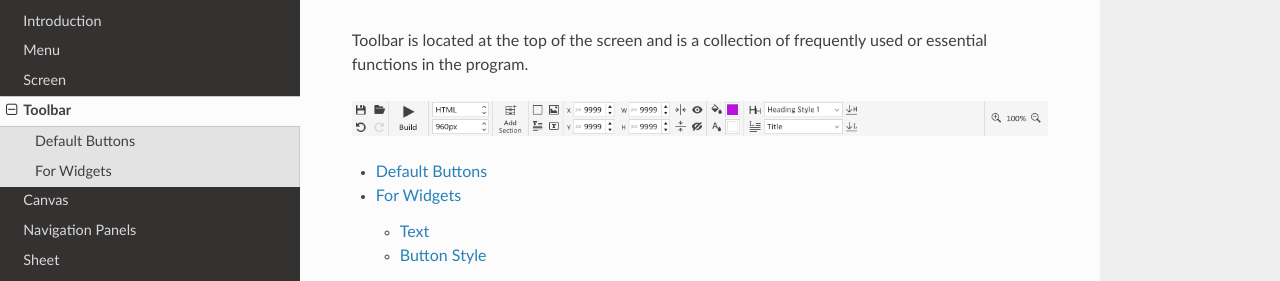
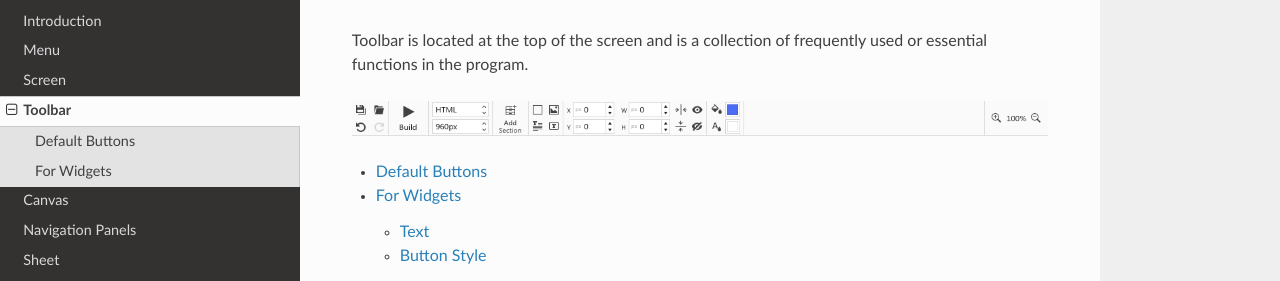
Before and after one commit to JDLabOrg/WinIUManual, a Sphinx documentation site: the page built from source/toolbar/index.rst, in a window 1280 px wide. Shown: the part 131-412 px from the top of the page. Built offline with Sphinx 7.4.7 and the Read the Docs theme 2.0.0, drawn with Linux system fonts in a browser that asks for light colours.

Commit message:
toolbar/index 이미지 업데이트

```diff
--- a/source/toolbar/index.rst
+++ b/source/toolbar/index.rst
@@ -3,7 +3,7 @@ Toolbar
 
 Toolbar is located at the top of the screen and is a collection of frequently used or essential functions in the program.
 
-.. image:: /_static/toolbar/toolbar.png
+.. image:: /_static/toolbar/000_toolbar_new.png
 
 .. toctree::
     default.rst
```
Also changed, not shown: source/_static/toolbar/000_toolbar_new.png (added), source/_static/toolbar/toolbar.png (deleted).
